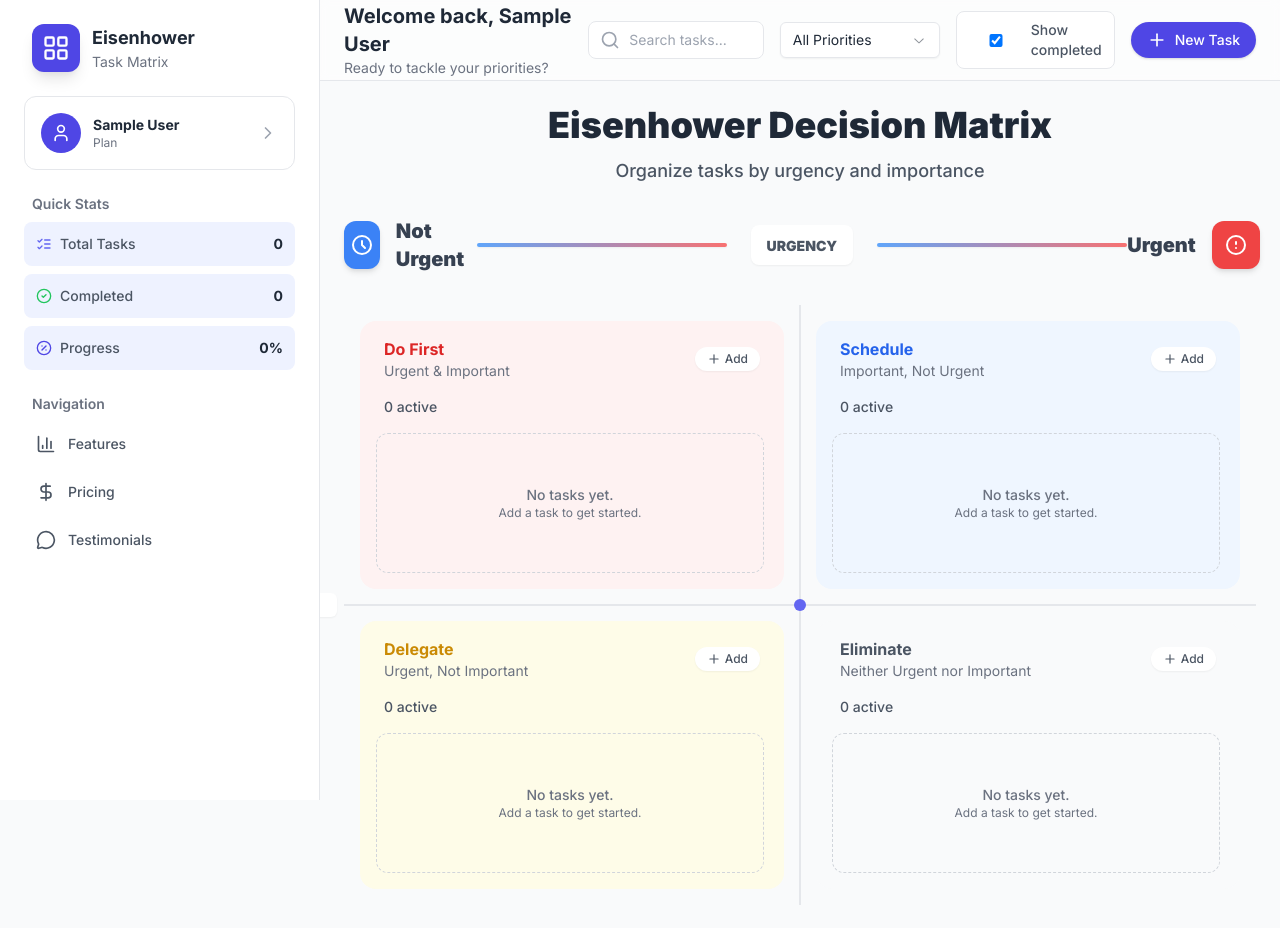
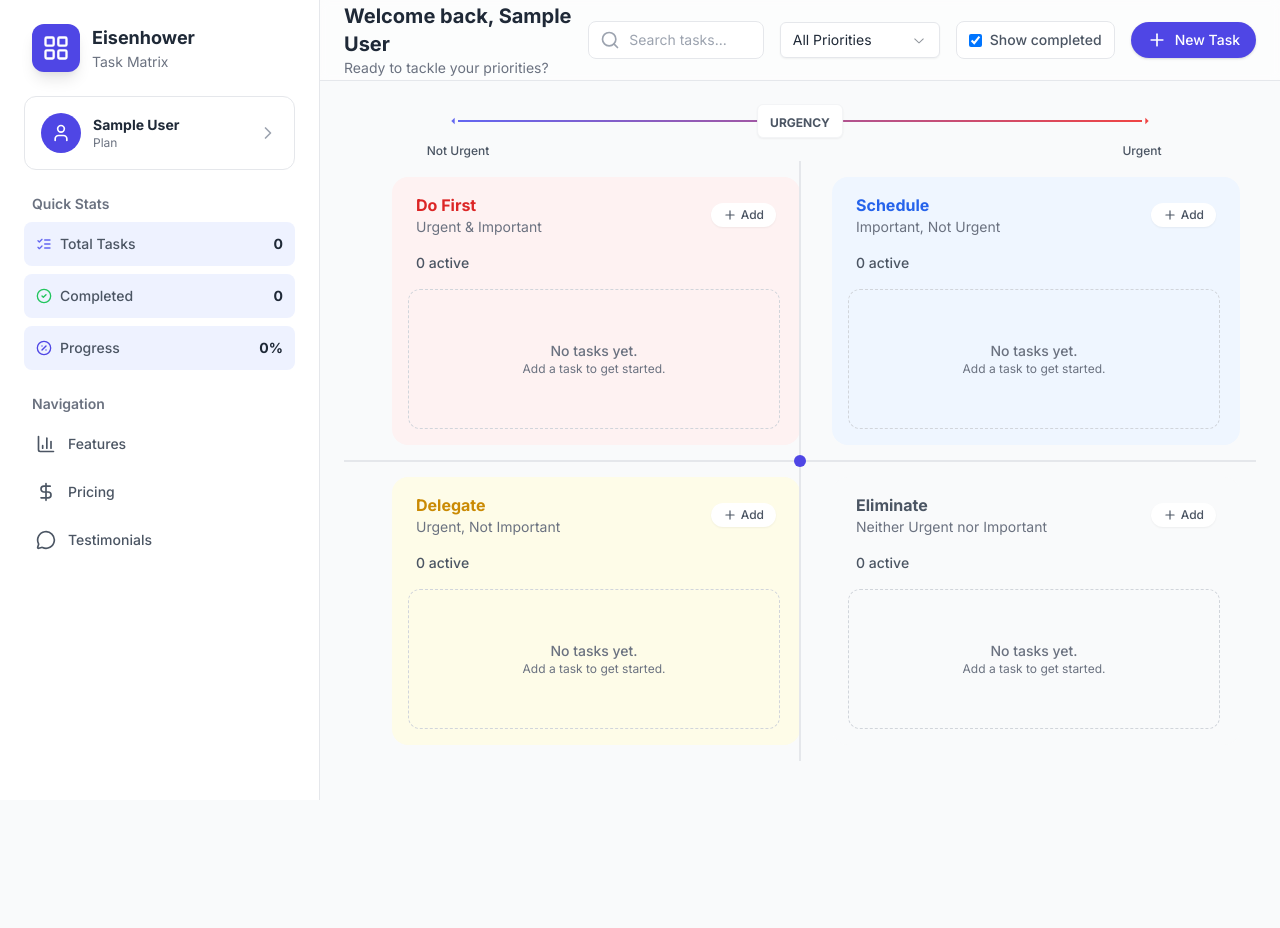
Before and after one commit to pedrocarlos-ti/eisenhower-matrix-saas, a React (Vite) app: page /dashboard in a window 1280 px wide. Shown: the top 928 px of the page. After the commit the page ends 801 px from the top, so only its background shows below. Built offline with nearby package versions, Linux system fonts and the light colour scheme; sample sign-in values are in the browser's storage.

Commit message:
refactor: modernize UI components with simplified styling and improved layout

```diff
--- a/src/components/Matrix.tsx
+++ b/src/components/Matrix.tsx
@@ -16,29 +16,29 @@ const quadrantConfigs: QuadrantConfig[] = [
     id: "urgent-important",
     title: "Do First",
     description: "Urgent & Important",
-    color: "text-red-700",
-    bgColor: "bg-red-50",
+    color: "text-red-600",
+    bgColor: "bg-red-50/60",
   },
   {
     id: "not-urgent-important",
     title: "Schedule",
     description: "Important, Not Urgent",
-    color: "text-blue-700",
-    bgColor: "bg-blue-50",
+    color: "text-indigo-600",
+    bgColor: "bg-indigo-50/60",
   },
   {
     id: "urgent-not-important",
     title: "Delegate",
     description: "Urgent, Not Important",
-    color: "text-yellow-700",
-    bgColor: "bg-yellow-50",
+    color: "text-amber-600",
+    bgColor: "bg-amber-50/60",
   },
   {
     id: "not-urgent-not-important",
     title: "Eliminate",
     description: "Neither Urgent nor Important",
-    color: "text-gray-700",
-    bgColor: "bg-gray-50",
+    color: "text-gray-600",
+    bgColor: "bg-gray-50/60",
   },
 ];
 
@@ -68,88 +68,97 @@ const Matrix: React.FC<MatrixProps> = React.memo(
             {/* Eisenhower Matrix - Proper Grid Design */}
             <div className="max-w-7xl mx-auto">
               {/* Matrix Title with Modern Styling */}
-              <div className="flex items-center justify-center mb-8">
-                <div className="text-center">
-                  <h2 className="text-4xl font-black gradient-text mb-3">Eisenhower Decision Matrix</h2>
-                  <p className="text-gray-600 text-lg font-medium">Organize tasks by urgency and importance</p>
-                </div>
-              </div>
+
 
               {/* Modern Matrix Container with 3D Effects */}
               <div className="relative">
 
-                {/* Modern Urgency Axis - Top */}
-                <div className="flex items-center justify-between mb-8">
-                  <div className="flex items-center space-x-4">
-                    <div className="w-12 h-12 bg-blue-500 rounded-xl flex items-center justify-center shadow-md">
-                      <svg className="w-6 h-6 text-white" fill="none" stroke="currentColor" viewBox="0 0 24 24">
-                        <path strokeLinecap="round" strokeLinejoin="round" strokeWidth="2" d="M12 8v4l3 3m6-3a9 9 0 11-18 0 9 9 0 0118 0z" />
+                {/* Simple Urgency Axis - Top - Hidden on mobile, visible on md screens and up */}
+                <div className="relative h-8 mb-6 mx-auto w-3/4 hidden md:block">
+                  {/* Horizontal line */}
+                  <div className="absolute left-0 right-0 top-1/2 h-0.5 bg-gradient-to-r from-indigo-500 to-red-500 transform -translate-y-1/2"></div>
+
+                  {/* Left arrow */}
+                  <div className="absolute left-0 top-1/2 transform -translate-y-1/2 -translate-x-1/2">
+                    <svg className="w-4 h-4 text-indigo-500" fill="currentColor" viewBox="0 0 24 24">
+                      <path d="M2 12l5-5v10l-5-5z" />
                     </svg>
                   </div>
-                    <span className="text-xl font-black text-gray-700">Not Urgent</span>
+
+                  {/* Right arrow */}
+                  <div className="absolute right-0 top-1/2 transform -translate-y-1/2 translate-x-1/2">
+                    <svg className="w-4 h-4 text-red-500" fill="currentColor" viewBox="0 0 24 24">
+                      <path d="M22 12l-5 5V7l5 5z" />
+                    </svg>
                   </div>
 
-                  <div className="flex items-center space-x-6 text-gray-400">
-                    <div className="h-1 bg-gradient-to-r from-blue-400 to-red-400 flex-1 min-w-[250px] rounded-full shadow-sm"></div>
-                    <div className="px-4 py-2 bg-white rounded-lg shadow-sm">
-                      <span className="text-sm font-black text-gray-600">URGENCY</span>
+                  {/* Label */}
+                  <div className="absolute left-1/2 top-1/2 transform -translate-x-1/2 -translate-y-1/2">
+                    <div className="px-3 py-1 bg-white rounded-md border border-gray-100 shadow-sm">
+                      <span className="text-xs font-bold text-gray-600">URGENCY</span>
                     </div>
-                    <div className="h-1 bg-gradient-to-r from-blue-400 to-red-400 flex-1 min-w-[250px] rounded-full shadow-sm"></div>
                   </div>
 
-                  <div className="flex items-center space-x-4">
-                    <span className="text-xl font-black text-gray-700">Urgent</span>
-                    <div className="w-12 h-12 bg-red-500 rounded-xl flex items-center justify-center shadow-md">
-                      <svg className="w-6 h-6 text-white" fill="none" stroke="currentColor" viewBox="0 0 24 24">
-                        <path strokeLinecap="round" strokeLinejoin="round" strokeWidth="2" d="M12 9v2m0 4h.01M21 12a9 9 0 11-18 0 9 9 0 0118 0z" />
-                      </svg>
+                  {/* Left label */}
+                  <div className="absolute left-0 bottom-0 transform -translate-x-1/2 translate-y-full mt-1">
+                    <span className="text-xs font-medium text-gray-600 whitespace-nowrap">Not Urgent</span>
                   </div>
+
+                  {/* Right label */}
+                  <div className="absolute right-0 bottom-0 transform translate-x-1/2 translate-y-full mt-1">
+                    <span className="text-xs font-medium text-gray-600 whitespace-nowrap">Urgent</span>
                   </div>
                 </div>
 
                 {/* Main Matrix Grid */}
                 <div className="relative">
-                  {/* Modern Importance Axis - Left */}
-                  <div className="absolute left-0 top-0 bottom-0 flex flex-col justify-between items-center -ml-24 w-20">
-                    <div className="flex flex-col items-center space-y-3">
-                      <div className="w-12 h-12 bg-green-500 rounded-xl flex items-center justify-center shadow-md">
-                        <svg className="w-6 h-6 text-white" fill="none" stroke="currentColor" viewBox="0 0 24 24">
-                          <path strokeLinecap="round" strokeLinejoin="round" strokeWidth="2" d="M5 3v4M3 5h4M6 17v4m-2-2h4m5-16l2.286 6.857L21 12l-5.714 2.143L13 21l-2.286-6.857L5 12l5.714-2.143L13 3z" />
+                  {/* Simple Importance Axis - Left - Hidden on mobile, visible on md screens and up */}
+                  <div className="absolute -left-16 top-0 h-full hidden md:flex items-center">
+                    <div className="flex flex-col items-center">
+                      <div className="relative h-64 w-8">
+                        {/* Vertical line */}
+                        <div className="absolute left-1/2 top-0 bottom-0 w-0.5 bg-gradient-to-b from-indigo-600 to-gray-400 transform -translate-x-1/2"></div>
+
+                        {/* Top arrow */}
+                        <div className="absolute top-0 left-1/2 transform -translate-x-1/2 -translate-y-1/2">
+                          <svg className="w-4 h-4 text-indigo-600" fill="currentColor" viewBox="0 0 24 24">
+                            <path d="M12 2L7 7h10l-5-5z" />
                           </svg>
                         </div>
-                      <span className="text-sm font-black text-gray-700 transform -rotate-90 whitespace-nowrap">Important</span>
+
+                        {/* Bottom arrow */}
+                        <div className="absolute bottom-0 left-1/2 transform -translate-x-1/2 translate-y-1/2">
+                          <svg className="w-4 h-4 text-gray-400" fill="currentColor" viewBox="0 0 24 24">
+                            <path d="M12 22l5-5H7l5 5z" />
+                          </svg>
                         </div>
 
-                    <div className="flex flex-col items-center">
-                      <div className="w-1 bg-gradient-to-b from-green-400 to-gray-400 h-20 rounded-full shadow-sm"></div>
-                      <div className="px-2 py-1 bg-white rounded-md shadow-sm my-6">
-                        <span className="text-xs font-black text-gray-600 transform -rotate-90 whitespace-nowrap block">IMPORTANCE</span>
+                        {/* Label */}
+                        <div className="absolute left-1/2 top-1/2 transform -translate-x-1/2 -translate-y-1/2 -ml-10">
+                          <div className="px-2 py-1 bg-white rounded-md border border-gray-100 shadow-sm translate-x-6 rotate-90">
+                            <span className="text-xs font-bold text-gray-600 transform -rotate-180 block whitespace-nowrap">IMPORTANCE</span>
                           </div>
-                      <div className="w-1 bg-gradient-to-b from-green-400 to-gray-400 h-20 rounded-full shadow-sm"></div>
                         </div>
-
-                    <div className="flex flex-col items-center space-y-3">
-                      <span className="text-sm font-black text-gray-700 transform -rotate-90 whitespace-nowrap">Not Important</span>
-                      <div className="w-12 h-12 bg-gray-500 rounded-xl flex items-center justify-center shadow-md">
-                        <svg className="w-6 h-6 text-white" fill="none" stroke="currentColor" viewBox="0 0 24 24">
-                          <path strokeLinecap="round" strokeLinejoin="round" strokeWidth="2" d="M18.364 18.364A9 9 0 005.636 5.636m12.728 12.728L5.636 5.636m12.728 12.728L18.364 5.636M5.636 18.364l12.728-12.728" />
-                        </svg>
                       </div>
                     </div>
                   </div>
 
+                  {/* Empty div to remove duplicate axis */}
+
                   {/* Modern Matrix Grid with 3D Dividers */}
                   <div className="relative">
-                    {/* Vertical Divider with 3D Effect */}
-                    <div className="absolute left-1/2 top-0 bottom-0 w-0.5 bg-gray-200 transform -translate-x-1/2 z-10"></div>
-                    {/* Horizontal Divider with 3D Effect */}
-                    <div className="absolute top-1/2 left-0 right-0 h-0.5 bg-gray-200 transform -translate-y-1/2 z-10"></div>
+                    {/* Fixed height container to ensure consistent divider positioning */}
+                    <div className="relative h-[600px]">
+                      {/* Vertical Divider with 3D Effect - Using fixed height instead of top/bottom */}
+                      <div className="absolute left-1/2 top-0 h-full w-0.5 bg-gray-200 transform -translate-x-1/2 z-10"></div>
+                      {/* Horizontal Divider with 3D Effect - Using fixed width instead of left/right */}
+                      <div className="absolute top-1/2 left-0 w-full h-0.5 bg-gray-200 transform -translate-y-1/2 z-10"></div>
 
                       {/* Center intersection point */}
-                    <div className="absolute top-1/2 left-1/2 w-3 h-3 bg-indigo-500 rounded-full transform -translate-x-1/2 -translate-y-1/2 z-20"></div>
+                      <div className="absolute top-1/2 left-1/2 w-3 h-3 bg-indigo-600 rounded-full transform -translate-x-1/2 -translate-y-1/2 z-20"></div>
 
-                    {/* 2x2 Grid with Enhanced Spacing */}
-                    <div className="grid grid-cols-2 gap-0 min-h-[600px]">
+                      {/* 2x2 Grid with Fixed Height */}
+                      <div className="grid grid-cols-2 gap-0 h-full md:ml-8">
                       {quadrantConfigs.map((config, index) => (
                         <div
                           key={config.id}
@@ -180,8 +189,9 @@ const Matrix: React.FC<MatrixProps> = React.memo(
             </div>
           </div>
         </div>
+      </div>
     );
   }
 );
 
-export default Matrix;
+export { Matrix };
--- a/src/components/Quadrant.tsx
+++ b/src/components/Quadrant.tsx
@@ -81,8 +81,9 @@ const Quadrant: React.FC<QuadrantProps> = React.memo(({
         <div className="text-sm font-medium text-gray-600">{taskStats.activeTasks} active</div>
       </div>
 
-      <div className="flex-1 overflow-y-auto scrollbar-thin space-y-3 pr-1">
-        {tasks.map((task) => (
+      <div className="flex-1 overflow-y-auto scrollbar-thin space-y-3 pr-1 max-h-[320px]">
+        {/* Show only first 5 tasks to prevent layout issues */}
+        {tasks.slice(0, 5).map((task) => (
           <TaskItem
             key={task.id}
             task={task}
@@ -91,6 +92,11 @@ const Quadrant: React.FC<QuadrantProps> = React.memo(({
             onToggleComplete={onToggleComplete}
           />
         ))}
+        {tasks.length > 5 && (
+          <div className="text-center py-2 text-xs text-gray-500">
+            +{tasks.length - 5} more tasks
+          </div>
+        )}
         {tasks.length === 0 && (
           <div className="flex flex-col items-center justify-center h-full text-center text-gray-500 py-10 border border-dashed border-gray-300 rounded-xl">
             <p className="text-sm font-medium">No tasks yet.</p>
--- a/src/index.css
+++ b/src/index.css
@@ -6,7 +6,7 @@
 
 @layer base {
   :root {
-    --background: 248 250 252;
+    --background: 0 0% 100%;
     --foreground: 15 23 42;
     --card: 255 255 255;
     --card-foreground: 15 23 42;
--- a/src/pages/Dashboard.tsx
+++ b/src/pages/Dashboard.tsx
@@ -1,6 +1,6 @@
 import React, { useState, useEffect, useMemo, useCallback } from 'react';
 import { useAuth } from '../auth/AuthContext';
-import Matrix from '../components/Matrix';
+import { Matrix } from '../components/Matrix';
 import { Task, QuadrantType } from '../types';
 import { loadTasks, saveTasks, generateId } from '../utils/storage';
 import {
@@ -227,7 +227,7 @@ const Dashboard: React.FC = () => {
                   <input
                     type="text"
                     placeholder="Search tasks..."
-                    className="bg-white border border-gray-200 focus:border-purple-500 focus:ring-1 focus:ring-purple-500 rounded-lg pl-10 pr-4 py-2 w-full text-sm"
+                    className="bg-white border border-gray-200 border-solid focus:border-purple-500 focus:ring-1 focus:ring-purple-500 rounded-lg pl-10 pr-4 py-2 w-full text-sm"
                     value={searchTerm}
                     onChange={(e) => setSearchTerm(e.target.value)}
                   />
@@ -243,18 +243,20 @@ const Dashboard: React.FC = () => {
                     <SelectItem value="low">Low</SelectItem>
                   </SelectContent>
                 </Select>
-                <div className="flex items-center space-x-2 bg-white rounded-lg px-3 py-2 border border-gray-200">
+                <button
+                  onClick={() => setShowCompleted(!showCompleted)}
+                  className="flex items-center space-x-2 bg-white hover:bg-gray-50 rounded-lg px-3 py-2 border border-gray-200 text-sm font-medium text-gray-600 transition-colors"
+                >
                   <input
                     type="checkbox"
                     id="showCompleted"
                     checked={showCompleted}
                     onChange={() => setShowCompleted(!showCompleted)}
-                    className="rounded text-purple-500 focus:ring-purple-500"
+                    className="rounded text-purple-500 focus:ring-purple-500 w-fit"
+                    onClick={(e) => e.stopPropagation()}
                   />
-                  <label htmlFor="showCompleted" className="text-sm font-medium text-gray-600">
-                    Show completed
-                  </label>
-                </div>
+                  <span>Show completed</span>
+                </button>
                 <button onClick={() => handleAddTask('urgent-important')} className="bg-indigo-600 text-white hover:bg-indigo-700 px-4 py-2 rounded-full flex items-center gap-2 shadow transition">
                   <Plus className="w-5 h-5" />
                   <span className="text-sm font-medium">New Task</span>
```
Also changed, not shown: src/components/TaskForm.tsx (+39 -33 lines), src/components/landing/Pricing.tsx (+6 -6 lines), src/components/landing/Testimonials.tsx (+6 -6 lines), src/pages/LandingPage.tsx (+5 -5 lines), .claude/settings.local.json (deleted), 1 other file (tests, documents, lock files or other folders). Lines whose indentation alone changed are shown as unchanged.
